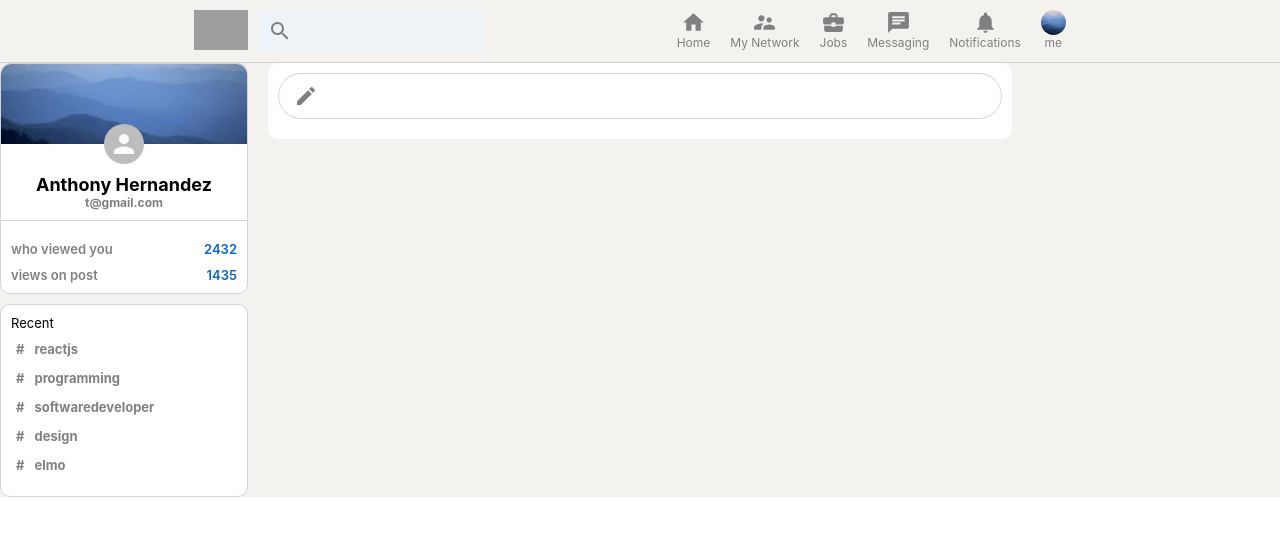
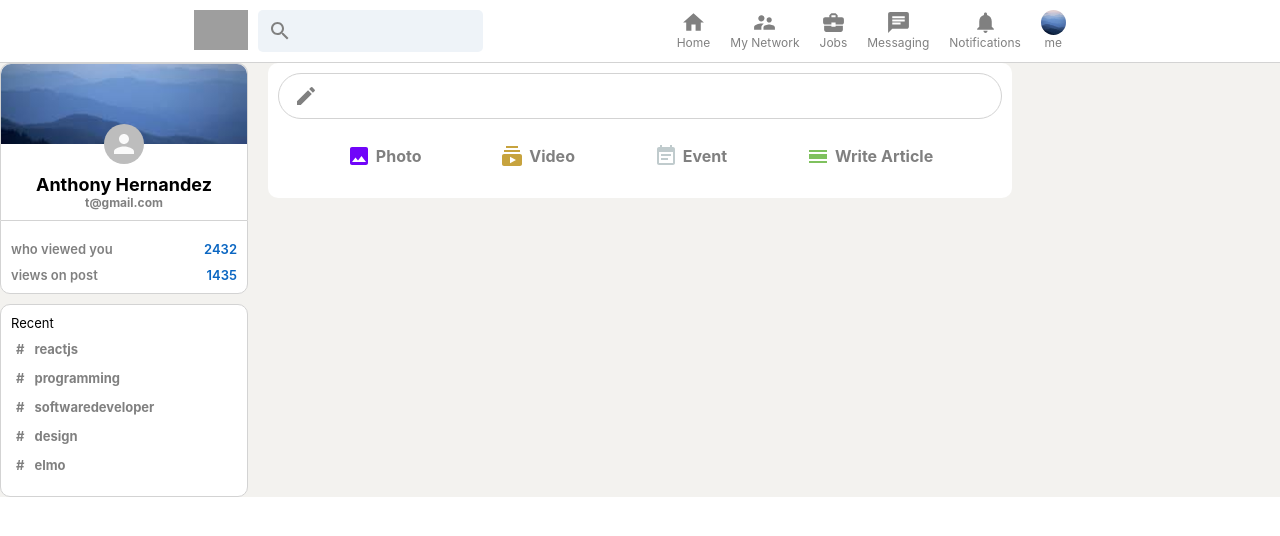
Before and after one commit to ahernandez1200/linkedin-clone, a React (Create React App) app: page / in a window 1280 px wide. Shown: the top 536 px of the page. Built offline with nearby package versions, Linux system fonts and the light colour scheme; grey boxes are pictures that could not be loaded.

Commit message:
build Input section

```diff
--- a/src/Feed.css
+++ b/src/Feed.css
@@ -36,3 +36,8 @@
 .feed__input > form > button {
     display: none;
 }
+
+.feed_inputOptions {
+    display: flex;
+    justify-content: space-evenly;
+}
--- a/src/Feed.js
+++ b/src/Feed.js
@@ -1,6 +1,13 @@
 import React from 'react';
 import "./Feed.css"
 import CreateIcon from "@material-ui/icons/Create"
+import ImageIcon from "@material-ui/icons/Image"
+import SubscriptionIcon from "@material-ui/icons/Subscriptions"
+import EventNoteIcon from "@material-ui/icons/EventNote"
+import CalendarViewDayIcon from "@material-ui/icons/CalendarViewDay"
+
+import InputOption from './InputOption';
+
 
 function Feed() {
     return (
@@ -13,8 +20,17 @@ function Feed() {
                         <button type="submit">send</button>
                     </form>
                 </div>
+                <div className="feed_inputOptions">
+                    <InputOption title="Photo" Icon={ImageIcon} color="#7005f9"/>
+                    <InputOption title="Video" Icon={SubscriptionIcon} color="#C7A33E"/>
+                    <InputOption title="Event" Icon={EventNoteIcon} color="#C0CBCD"/>
+                    <InputOption title="Write Article" Icon={CalendarViewDayIcon}
+                        color="#7FC15E"/>
+
+                </div>
 
             </div>
+            {/* posts */}
         </div>
     )
 }
--- a/src/Header.css
+++ b/src/Header.css
@@ -11,6 +11,8 @@
     width: 100%;
 
     z-index: 999;
+
+    background-color: white;
 
 }
 
--- /dev/null
+++ b/src/InputOption.css
@@ -0,0 +1,17 @@
+.inputOption {
+    display: flex;
+    align-items: center;
+    margin-top: 15px;
+    color: gray;
+    padding: 10px;
+    cursor: pointer;
+}
+
+.inputOption:hover {
+    background-color: whitesmoke;
+    border-radius: 10px;
+}
+
+.inputOption > h4 {
+    margin-left: 5px;
+}
--- /dev/null
+++ b/src/InputOption.js
@@ -0,0 +1,13 @@
+import React from 'react';
+import "./InputOption.css";
+
+function InputOption({Icon, title, color}) {
+    return (
+        <div className="inputOption">
+            <Icon style={{color: color}} />
+            <h4>{title}</h4>
+        </div>
+    )
+}
+
+export default InputOption;
```
Also changed, not shown: src/Post.js (added, +24 -0 lines), src/Post.css (added).
